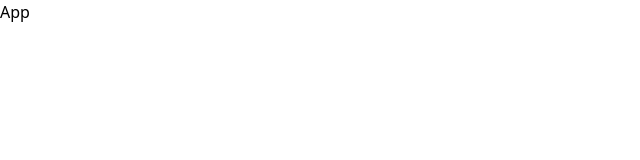
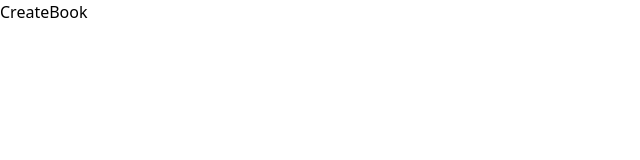
Before and after one commit to mikasatoo/bookstore-mern-stack, a React (Vite) app in the folder bookstore-frontend/: page /books/create in a window 1280 px wide. Shown: the top 160 px of the page, without its empty margins (0-640 px from the left). Built offline with nearby package versions, Linux system fonts and the light colour scheme.

Commit message:
set up SPA with React Router

```diff
--- a/bookstore-frontend/package.json
+++ b/bookstore-frontend/package.json
@@ -11,7 +11,8 @@
   },
   "dependencies": {
     "react": "^18.2.0",
-    "react-dom": "^18.2.0"
+    "react-dom": "^18.2.0",
+    "react-router-dom": "^6.17.0"
   },
   "devDependencies": {
     "@types/react": "^18.2.15",
--- a/bookstore-frontend/src/App.tsx
+++ b/bookstore-frontend/src/App.tsx
@@ -1,8 +1,19 @@
-import React from 'react';
+import { Routes, Route } from 'react-router-dom';
+import Home from './pages/Home';
+import CreateBook from './pages/CreateBook';
+import ShowBook from './pages/ShowBook';
+import EditBook from './pages/EditBook';
+import DeleteBook from './pages/DeleteBook';
 
 const App = () => {
   return (
-    <div className="bg-red-500 text-white">App</div>
+    <Routes>
+      <Route path='/' element={<Home />} />
+      <Route path='/books/create' element={<CreateBook />} />
+      <Route path='/books/details/:id' element={<ShowBook />} />
+      <Route path='/books/edit/:id' element={<EditBook />} />
+      <Route path='/books/delete/:id' element={<DeleteBook />} />
+    </Routes>
   );
 };
 
--- /dev/null
+++ b/bookstore-frontend/src/pages/CreateBook.tsx
@@ -0,0 +1,9 @@
+
+
+const CreateBook = () => {
+    return (
+        <div>CreateBook</div>
+    );
+};
+
+export default CreateBook;
--- /dev/null
+++ b/bookstore-frontend/src/pages/DeleteBook.tsx
@@ -0,0 +1,9 @@
+
+
+const DeleteBook = () => {
+    return (
+        <div>DeleteBook</div>
+    );
+};
+
+export default DeleteBook;
--- /dev/null
+++ b/bookstore-frontend/src/pages/EditBook.tsx
@@ -0,0 +1,9 @@
+
+
+const EditBook = () => {
+    return (
+        <div>EditBook</div>
+    );
+};
+
+export default EditBook;
--- /dev/null
+++ b/bookstore-frontend/src/pages/Home.tsx
@@ -0,0 +1,9 @@
+
+
+const Home = () => {
+    return (
+        <div>Home</div>
+    );
+};
+
+export default Home;
--- /dev/null
+++ b/bookstore-frontend/src/pages/ShowBook.tsx
@@ -0,0 +1,9 @@
+
+
+const ShowBook = () => {
+    return (
+        <div>ShowBook</div>
+    );
+};
+
+export default ShowBook;
```
Also changed, not shown: bookstore-frontend/src/main.tsx (+7 -7 lines), 1 other file (tests, documents, lock files or other folders).
